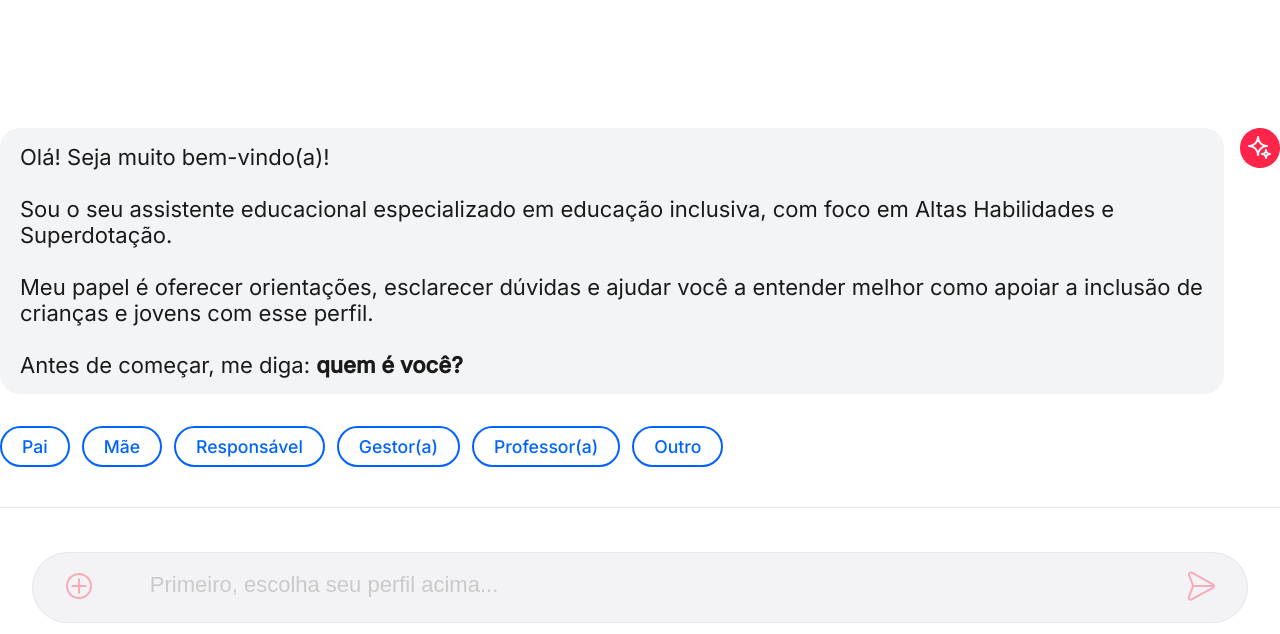
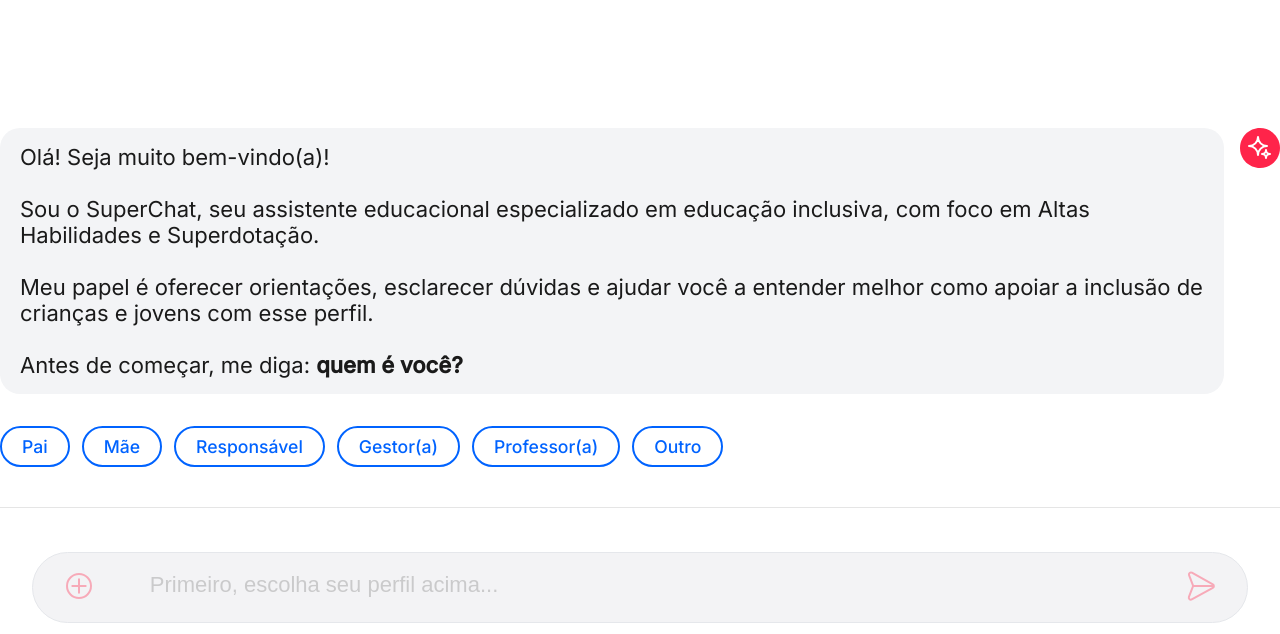
Before and after one commit to renataarruda/chatbot-educacional-inclusivo, a Flask app: page / in a window 1280 px wide. Shown: the part 133-767 px from the top of the page. Run offline with Flask 3, Linux system fonts and the light colour scheme; some libraries are stand-ins or nearby versions.

Commit message:
refactor: incluindo nome do chat na saudação

```diff
--- a/chatbot/templates/index.html
+++ b/chatbot/templates/index.html
@@ -13,12 +13,11 @@
             Avaliar ✦
         </button>
     </header>
-
     <main class="main">
         <section class="chat container" id="chat">
             <p class="chat__bolha chat__bolha--bot">
                 Olá! Seja muito bem-vindo(a)! <br/><br/>
-                Sou o seu assistente educacional especializado em educação inclusiva, com foco em Altas Habilidades e Superdotação.<br/><br/>
+                Sou o SuperChat, seu assistente educacional especializado em educação inclusiva, com foco em Altas Habilidades e Superdotação.<br/><br/>
                 Meu papel é oferecer orientações, esclarecer dúvidas e ajudar você a entender melhor como apoiar a inclusão de crianças e jovens com esse perfil.<br/><br/>
                 Antes de começar, me diga: <strong>quem é você?</strong>
             </p>
```
